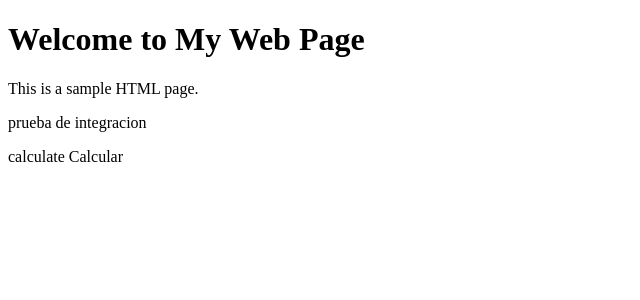
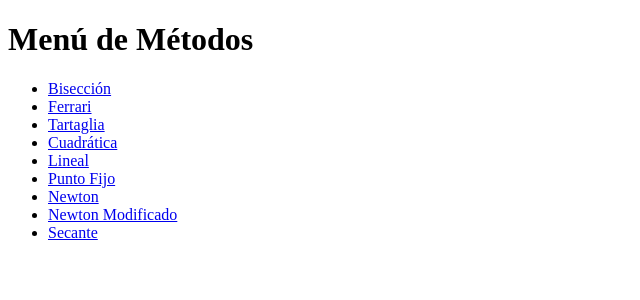
Before and after one commit to CarlosFPB/Analisis-Numerico, a Flask app: page / in a window 1280 px wide. Shown: the top 300 px of the page, without its empty margins (0-640 px from the left). Run offline with Flask 2, Linux system fonts and the light colour scheme.

Commit message:
conexiones echas para cada html

```diff
--- a/main.py
+++ b/main.py
@@ -1,12 +1,15 @@
 from flask import Flask, render_template, request, jsonify
 import os
-
 # Importaciones de métodos
 from modelos.metodos.iterativos.cerrados.biseccion.Biseccion import medoto_biseccion
 from modelos.metodos.directos.polinomicas_mayor_3.ferrari.Ferrari import metodo_ferrari
 from  modelos.metodos.directos.polinomicas_mayor_3.tartaglia.Tartaglia import metodo_tartaglia
 from modelos.metodos.directos.polinomicas_menor_2.cuadratica.Cuadratica import metodo_cuadratico
 from modelos.metodos.directos.polinomicas_menor_2.lineal.Lineal import metodo_lineal
+from modelos.metodos.iterativos.abiertos.punto_fijo.Punto_fijo import metodo_punto_fijo
+from modelos.metodos.iterativos.abiertos.newton.Newton import metodo_newton
+from modelos.metodos.iterativos.abiertos.newton_modificado.Newton_modificado import metodo_newton_modificado
+from modelos.metodos.iterativos.abiertos.secante.Secante import metodo_secante
 
 app = Flask(__name__, static_url_path='/static')
 
@@ -64,5 +67,46 @@ def calcular_lineal():
     respuesta = metodo_lineal.calcular_lineal(json_data)
     return respuesta
 
+@app.route('/metodos/directos/abiertos/punto-Fijo', methods=['GET'])
+def Punto_fijo():
+    return render_template('Punto_fijo.html')
+
+@app.route('/metodos/directos/abiertos/punto-Fijo', methods=['POST'])
+def calcular_punto_fijo():
+    json_data = request.json
+    respuesta = metodo_punto_fijo.calcular_punto_fijo(json_data)
+    return respuesta
+
+@app.route('/metodos/directos/abiertos/newton', methods=['GET'])
+def Newton():
+    return render_template('Newton.html')
+
+@app.route('/metodos/directos/abiertos/newton', methods=['POST'])
+def calcular_newton():
+    json_data = request.json
+    respuesta = metodo_newton.calcular_newton(json_data)
+    return respuesta
+
+@app.route('/metodos/directos/abiertos/Newton-Modificado', methods=['GET'])
+def Newton_Modificado():
+    return render_template('Newton_modificado.html')
+
+@app.route('/metodos/directos/abiertos/Newton-Modificado', methods=['POST'])
+def calcular_newton_modificado():
+    json_data = request.json
+    respuesta = metodo_newton_modificado.calcular_newton_modificado(json_data)
+    return respuesta
+
+@app.route('/metodos/directos/abiertos/Secante', methods=['GET'])
+def Secante():
+    return render_template('Secante.html')
+
+@app.route('/metodos/directos/abiertos/Secante', methods=['POST'])
+def calcular_secante():
+    json_data = request.json
+    respuesta = metodo_secante.calcular_secante(json_data)
+    return respuesta
+
+
 if __name__ == '__main__':
     app.run(debug=True, port=os.getenv("PORT", default=5000))
--- a/modelos/metodos/iterativos/abiertos/newton/Newton.py
+++ b/modelos/metodos/iterativos/abiertos/newton/Newton.py
@@ -1,9 +1,10 @@
 from flask import jsonify
 import  sympy as sp
 import numpy as np
-from .....Extras.funciones import errores, newton, respuesta_json
+from .....extras.Funciones import errores, newton, respuesta_json
 
 class metodo_newton():
+
     @staticmethod
     def calcular_newton(json_data):
         x = sp.symbols("x")
@@ -55,4 +56,4 @@ class metodo_newton():
         #print("La raiz aproximada es: ", x_actual)
         instancia_respuesta.agregar_tabla()
         res = instancia_respuesta.obtener_y_limpiar_respuesta()
-        return jsonify(res)
+        return res
--- a/modelos/metodos/iterativos/abiertos/newton_modificado/Newton_modificado.py
+++ b/modelos/metodos/iterativos/abiertos/newton_modificado/Newton_modificado.py
@@ -1,7 +1,7 @@
 from flask import jsonify
 import  sympy as sp
 import numpy as np
-from .....Extras.funciones import errores, newton_modificado, respuesta_json
+from .....extras.Funciones import errores, newton_modificado, respuesta_json
 
 class metodo_newton_modificado():
     @staticmethod
--- a/modelos/metodos/iterativos/abiertos/secante/Secante.py
+++ b/modelos/metodos/iterativos/abiertos/secante/Secante.py
@@ -1,7 +1,7 @@
 from flask import jsonify
 import  sympy as sp
 import numpy as np
-from .....Extras.funciones import errores, secante, respuesta_json
+from .....extras.Funciones import errores, secante, respuesta_json
 
 
 class metodo_secante():
@@ -49,4 +49,4 @@ class metodo_secante():
         #print("La raiz aproximada es: ", x_actual)
         instancia_respuesta.agregar_tabla()
         res = instancia_respuesta.obtener_y_limpiar_respuesta()
-        return jsonify(res)
+        return res
--- a/modelos/metodos/iterativos/polinomicos/bairstow/Bairstow.py
+++ b/modelos/metodos/iterativos/polinomicos/bairstow/Bairstow.py
@@ -1,6 +1,6 @@
 import numpy as np
 import sympy as sp
-from .....Extras.funciones import errores, respuesta_json
+from .....extras.Funciones import errores, respuesta_json
 
 
 class metodo_bairstow():
--- a/modelos/metodos/iterativos/polinomicos/horner/Horner.py
+++ b/modelos/metodos/iterativos/polinomicos/horner/Horner.py
@@ -1,6 +1,6 @@
 import  sympy as sp
 import numpy as np
-from .....Extras.funciones import errores, respuesta_json
+from .....extras.Funciones import errores, respuesta_json
 
 
 class metodo_horner():
--- a/modelos/metodos/iterativos/polinomicos/muller/Muller.py
+++ b/modelos/metodos/iterativos/polinomicos/muller/Muller.py
@@ -1,6 +1,6 @@
 import  sympy as sp
 import numpy as np
-from .....Extras.funciones import errores, respuesta_json
+from .....extras.Funciones import errores, respuesta_json
 
 class metodo_muller():
 
--- a/templates/Newton.html
+++ b/templates/Newton.html
@@ -206,7 +206,7 @@
 
     <script>
         //Aqui debe ir la direccion del EndPoint de el Metodo
-        let endPoint = "/metodos/directos/abiertos/Newton"
+        let endPoint = "/metodos/directos/abiertos/newton"
         //Aqui iran los id de todos los datos que se enviaran al EndPoint
         let variables = ["funcion", "xi", "tolerancia"];
         //Esta es la funcion que hace el POST y solo se modificara si y solo si es necesario
--- a/templates/Punto_fijo.html
+++ b/templates/Punto_fijo.html
@@ -210,7 +210,7 @@
 
     <script>
         //Aqui debe ir la direccion del EndPoint de el Metodo
-        let endPoint = "/metodos/directos/abiertos/Punto-Fijo"
+        let endPoint = "/metodos/directos/abiertos/punto-Fijo"
         //Aqui iran los id de todos los datos que se enviaran al EndPoint
         let variables = ["funcion","funcion_g_x", "xi", "tolerancia"];
         //Esta es la funcion que hace el POST y solo se modificara si y solo si es necesario
--- a/templates/index.html
+++ b/templates/index.html
@@ -1,39 +1,22 @@
 <!DOCTYPE html>
-<html>
+<html lang="es">
 <head>
-    <title>My Web Page</title>
+    <meta charset="UTF-8">
+    <meta name="viewport" content="width=device-width, initial-scale=1.0">
+    <title>Menú de Métodos</title>
 </head>
 <body>
-    <h1>Welcome to My Web Page</h1>
-    <p>This is a sample HTML page.</p>
-    <p>prueba de integracion</p>
-    <div id="calcular" class="buttonBig button-green" onclick="calcular()">
-        <span class="material-symbols-outlined">
-            calculate
-        </span>
-        <span>Calcular</span>
-    </div>
+    <h1>Menú de Métodos</h1>
+    <ul>
+        <li><a href="/metodos/iterativos/cerrados/Biseccion">Bisección</a></li>
+        <li><a href="/metodos/directos/gradomas3/Ferrari">Ferrari</a></li>
+        <li><a href="/metodos/directos/gradomas3/Tartaglia">Tartaglia</a></li>
+        <li><a href="/metodos/directos/gradomenos2/cuartica">Cuadrática</a></li>
+        <li><a href="/metodos/directos/gradomenos2/lineal">Lineal</a></li>
+        <li><a href="/metodos/directos/abiertos/punto-Fijo">Punto Fijo</a></li>
+        <li><a href="/metodos/directos/abiertos/newton">Newton</a></li>
+        <li><a href="/metodos/directos/abiertos/Newton-Modificado">Newton Modificado</a></li>
+        <li><a href="/metodos/directos/abiertos/Secante">Secante</a></li>
+    </ul>
 </body>
-
-<script>
-    // Aquí ajusta la URL base del servidor Flask y la ruta específica al método
-    let endPoint = "http://localhost:5000/metodos/directos/cerrados/Biseccion";
-
-    let variables = ["funcion", "xi", "xu", "tolerancia"];
-
-    function calcular() {
-        datos = {"prueba": 'prueba'};
-        console.log(datos);
-        realizarPeticionPOST(endPoint); // Asegúrate de que esta función esté definida y pueda realizar peticiones POST
-    }
-
-    let ejercicios = [
-        ["funcion", "xi", "xu", "tolerancia"],
-        ["-x + exp(-x)", 0.1, 1.5, 0.05],
-        ["x^2 - 4", -2, 2, 0.01],
-        ["sin(x)", 0, 3, 0.1],
-        ["log(x)", 1, 10, 0.001]
-    ];
-
-</script>
 </html>
```
Also changed, not shown: modelos/metodos/iterativos/abiertos/punto_fijo/Punto_fijo.py (+4 -8 lines).
